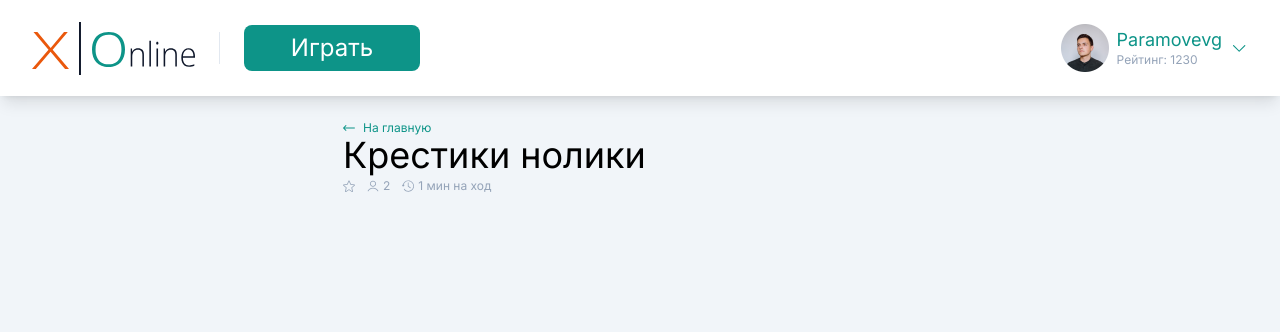
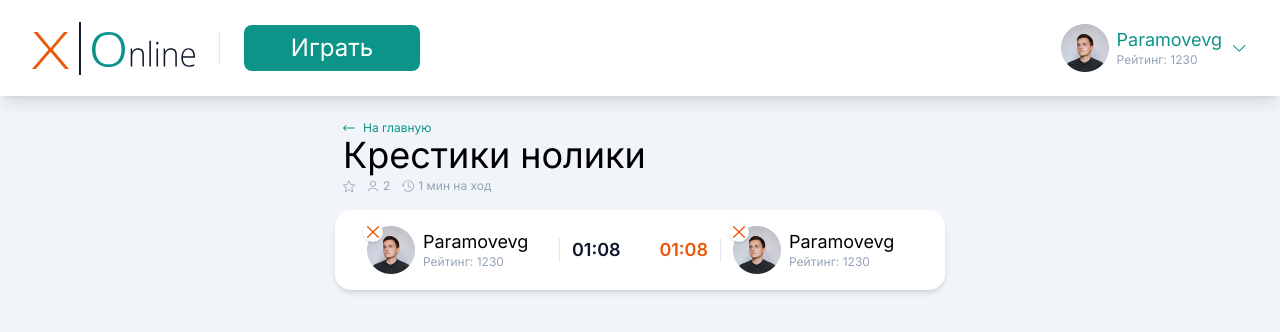
Before and after one commit to Andreeevna/tic_tac_toe, a Next.js app: page / in a window 1280 px wide. Shown: the top 332 px of the page. Built offline with nearby package versions, Linux system fonts and the light colour scheme.

Commit message:
feat: implemented the GameInfo component

```diff
--- /dev/null
+++ b/components/game/game-info.jsx
@@ -0,0 +1,35 @@
+import clsx from 'clsx'
+import { Profile } from '../profile'
+import { CrossIon } from './icons/CrossIon'
+
+export const GameInfo = ({ className }) => {
+	return (
+		<div
+			className={clsx(
+				className,
+				'bg-white rounded-2xl shadow-md px-8 py-4 flex items-center justify-between'
+			)}
+		>
+			<div className='flex gap-3 items-center'>
+				<div className='relative'>
+					<Profile className='w-[180px]' />
+					<div className='w-5 h-5 rounded-full bg-white shadow absolute -left-1 -top-1 flex items-center justify-center'>
+						<CrossIon />
+					</div>
+				</div>
+				<div className='h-6 w-px bg-slate-200'></div>
+				<div className='text-slate-900 text-lg font-semibold'>01:08</div>
+			</div>
+			<div className='flex gap-3 items-center'>
+				<div className='text-orange-600 text-lg font-semibold'>01:08</div>
+				<div className='h-6 w-px bg-slate-200'></div>
+				<div className='relative'>
+					<Profile className='w-[180px]' />
+					<div className='w-5 h-5 rounded-full bg-white shadow absolute -left-1 -top-1 flex items-center justify-center'>
+						<CrossIon />
+					</div>
+				</div>
+			</div>
+		</div>
+	)
+}
--- /dev/null
+++ b/components/game/icons/CrossIon.jsx
@@ -0,0 +1,16 @@
+export const CrossIon = () => {
+	return (
+		<svg
+			width='12'
+			height='12'
+			viewBox='0 0 12 12'
+			fill='none'
+			xmlns='http://www.w3.org/2000/svg'
+		>
+			<path
+				d='M6.99809 5.99999L11.793 1.20507C12.069 0.929082 12.069 0.482986 11.793 0.206994C11.517 -0.068998 11.0709 -0.068998 10.7949 0.206994L6.00001 5.00191L1.20507 0.206994C0.929082 -0.068998 0.482986 -0.068998 0.206994 0.206994C-0.068998 0.482986 -0.068998 0.929082 0.206994 1.20507L5.00191 5.99999L0.206994 10.7949C-0.068998 11.0709 -0.068998 11.517 0.206994 11.793C0.344638 11.9306 0.525336 11.9998 0.706034 11.9998C0.886732 11.9998 1.06743 11.9306 1.20507 11.793L5.99999 6.99807L10.7949 11.793C10.9325 11.9306 11.1132 11.9998 11.2939 11.9998C11.4746 11.9998 11.6553 11.9306 11.793 11.793C12.069 11.517 12.069 11.0709 11.793 10.7949L6.99809 5.99999Z'
+				fill='#EA580C'
+			/>
+		</svg>
+	)
+}
--- a/components/game/index.js
+++ b/components/game/index.js
@@ -1 +1,2 @@
+export { GameInfo } from './game-info.jsx'
 export { GameTitle } from './game-title.jsx'
--- a/components/profile/profile.jsx
+++ b/components/profile/profile.jsx
@@ -1,10 +1,17 @@
+import clsx from 'clsx'
+
 import Image from 'next/image'
 
 import Avatar from './avatar.png'
 
-export const Profile = () => {
+export const Profile = ({ className }) => {
 	return (
-		<div className='flex items-center gap-2 text-start text-teal-60 '>
+		<div
+			className={clsx(
+				'flex items-center gap-2 text-start text-teal-60 ',
+				className
+			)}
+		>
 			<Image src={Avatar} width={48} height={48} alt='avatar' unoptimized />
 			<div>
 				<div className='text-lg leading-tight'>Paramovevg</div>
--- a/pages/index.jsx
+++ b/pages/index.jsx
@@ -1,4 +1,4 @@
-import { GameTitle } from '../components/game'
+import { GameInfo, GameTitle } from '../components/game'
 import { Header } from '../components/header'
 
 function App() {
@@ -7,6 +7,7 @@ function App() {
 			<Header />
 			<main className='pt-6 mx-auto max-w-[610px]'>
 				<GameTitle />
+				<GameInfo className='mt-4' />
 			</main>
 		</div>
 	)
```
